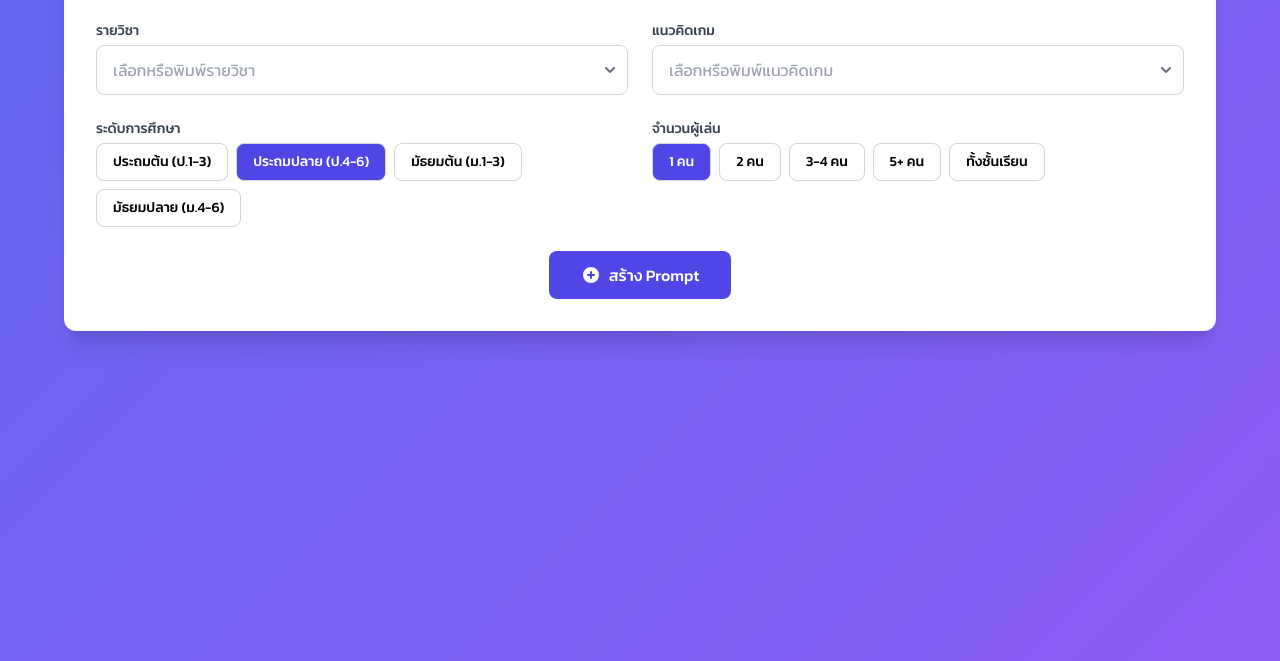
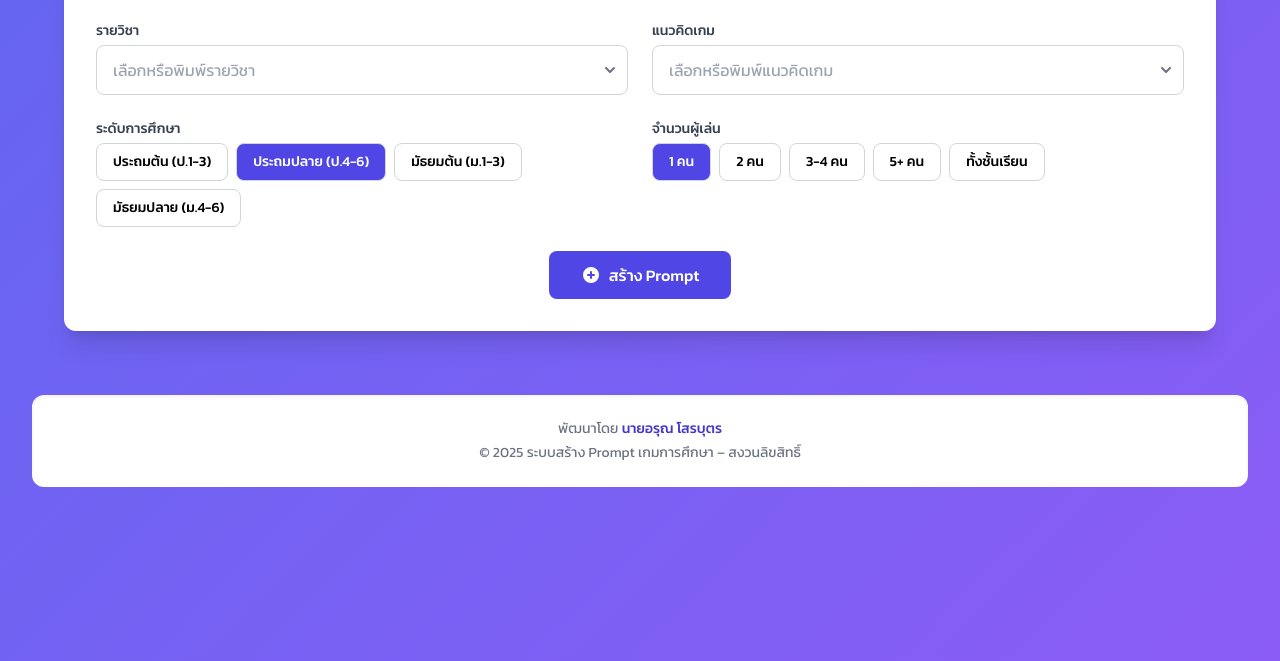
Before and after one commit to anubarnsrn/promptgame, a plain HTML site: page index.html in a window 1280 px wide. Shown: the part 139-800 px from the top of the page. Drawn offline with nearby package versions, Linux system fonts and the light colour scheme.

Commit message:
Update index.html

```diff
--- a/index.html
+++ b/index.html
@@ -1819,7 +1819,12 @@ dropdown.classList.add('hidden');
 </script>
 
 
-<script>(function(){function c(){var b=a.contentDocument||a.contentWindow.document;if(b){var d=b.createElement('script');d.innerHTML="window.__CF$cv$params={r:'943c24c873c099a6',t:'MTc0NzkxNTEyNy4wMDAwMDA='};var a=document.createElement('script');a.nonce='';a.src='/cdn-cgi/challenge-platform/scripts/jsd/main.js';document.getElementsByTagName('head')[0].appendChild(a);";b.getElementsByTagName('head')[0].appendChild(d)}}if(document.body){var a=document.createElement('iframe');a.height=1;a.width=1;a.style.position='absolute';a.style.top=0;a.style.left=0;a.style.border='none';a.style.visibility='hidden';document.body.appendChild(a);if('loading'!==document.readyState)c();else if(window.addEventListener)document.addEventListener('DOMContentLoaded',c);else{var e=document.onreadystatechange||function(){};document.onreadystatechange=function(b){e(b);'loading'!==document.readyState&&(document.onreadystatechange=e,c())}}}})();</script></body>
+<script>(function(){function c(){var b=a.contentDocument||a.contentWindow.document;if(b){var d=b.createElement('script');d.innerHTML="window.__CF$cv$params={r:'943c24c873c099a6',t:'MTc0NzkxNTEyNy4wMDAwMDA='};var a=document.createElement('script');a.nonce='';a.src='/cdn-cgi/challenge-platform/scripts/jsd/main.js';document.getElementsByTagName('head')[0].appendChild(a);";b.getElementsByTagName('head')[0].appendChild(d)}}if(document.body){var a=document.createElement('iframe');a.height=1;a.width=1;a.style.position='absolute';a.style.top=0;a.style.left=0;a.style.border='none';a.style.visibility='hidden';document.body.appendChild(a);if('loading'!==document.readyState)c();else if(window.addEventListener)document.addEventListener('DOMContentLoaded',c);else{var e=document.onreadystatechange||function(){};document.onreadystatechange=function(b){e(b);'loading'!==document.readyState&&(document.onreadystatechange=e,c())}}}})();</script>
+<footer class="mt-16 bg-white text-center py-6 rounded-xl shadow-inner text-sm text-gray-500">
+  <p>พัฒนาโดย <span class="font-medium text-indigo-700">นายอรุณ โสรบุตร</span></p>
+  <p class="mt-1">© 2025 ระบบสร้าง Prompt เกมการศึกษา – สงวนลิขสิทธิ์</p>
+</footer>
+</body>
 
 
 </html>
```
